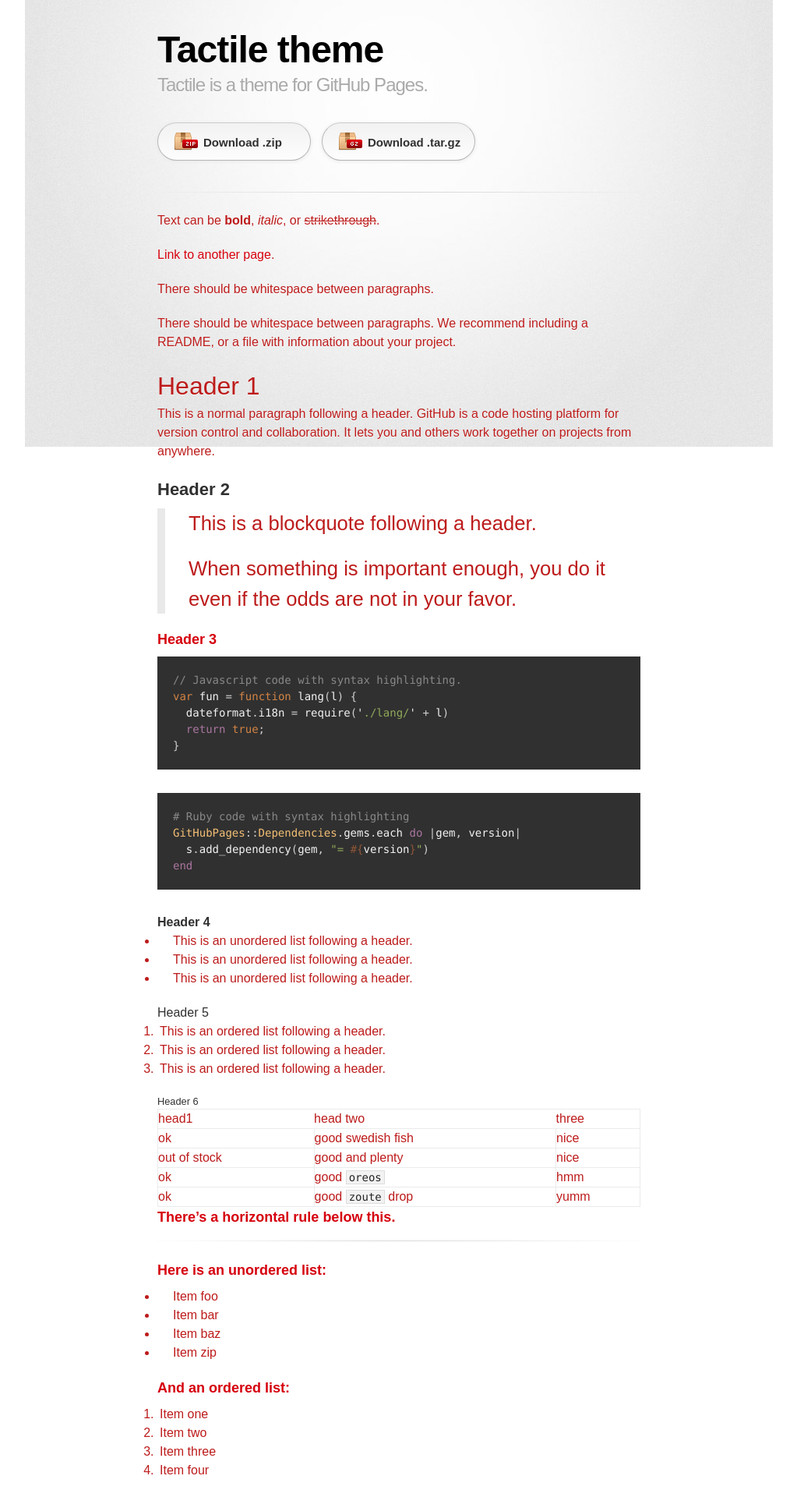
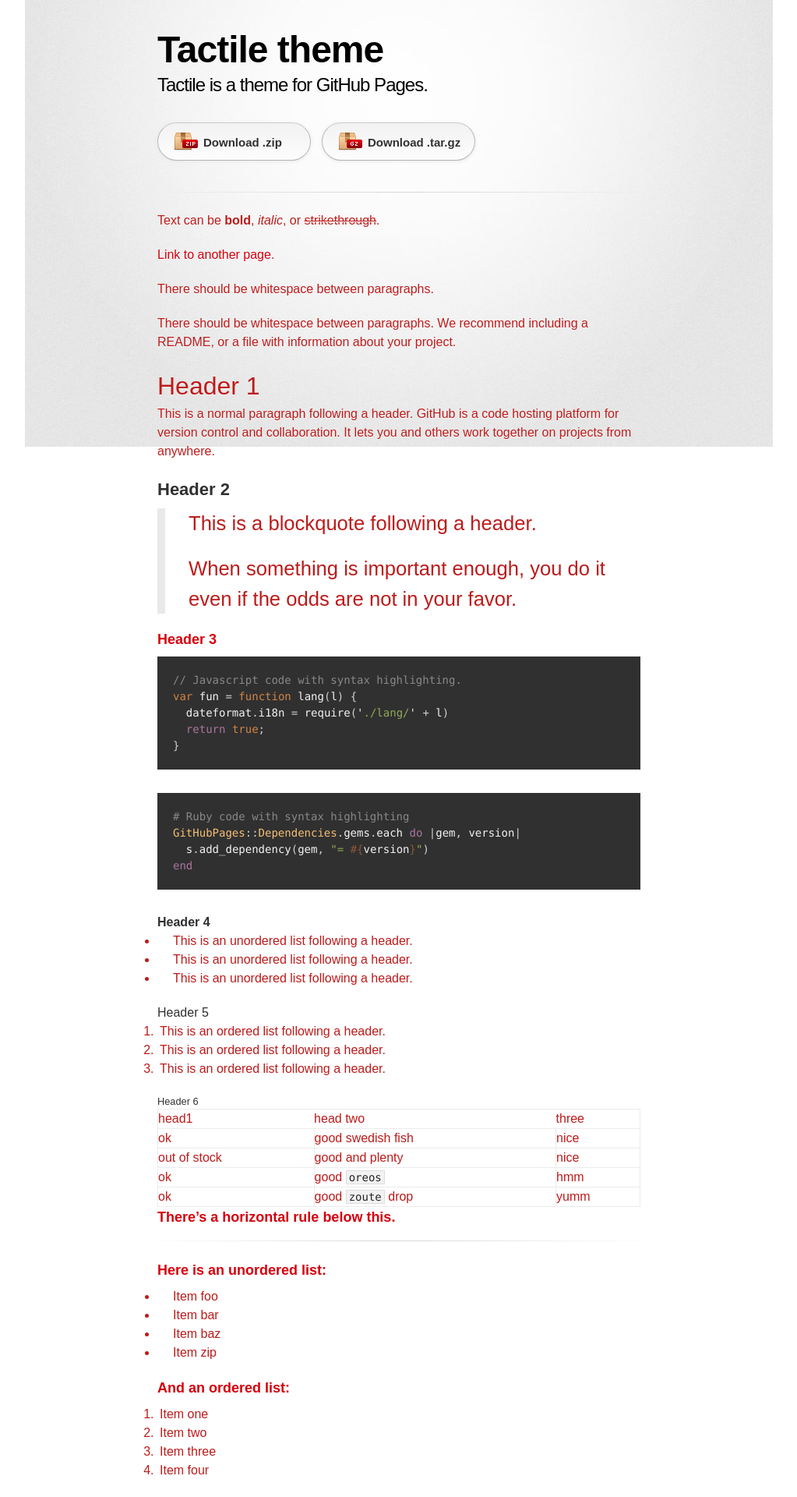
Before and after one commit to ISKersten/ISKersten_draft_konventionen_template.github.io, a Jekyll site: the page built from index.md, in a window 1280 px wide. Shown: the top 1920 px of the page at 78% size, without its empty margins (128-1151 px from the left). Built offline with Jekyll 4.4.1, drawn with Linux system fonts in a browser that asks for light colours; some web fonts are replaced.

Commit message:
Update jekyll-theme-tactile.scss

```diff
--- a/_sass/jekyll-theme-tactile.scss
+++ b/_sass/jekyll-theme-tactile.scss
@@ -83,7 +83,7 @@ header h2 {
   font-size: 24px;
   font-weight: normal;
   line-height: 1.3;
-  color: #aaa;
+  color: #000000;
   letter-spacing: -1px;
 }
 
```
